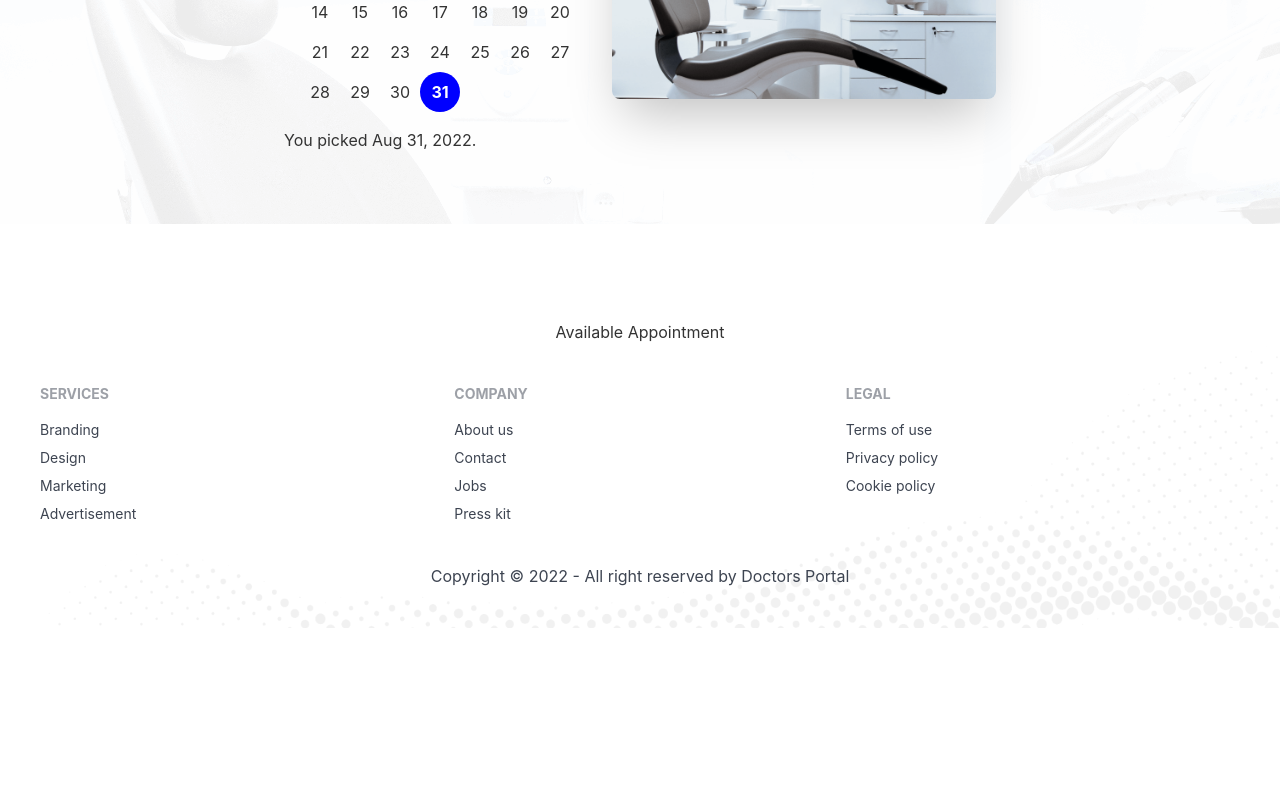
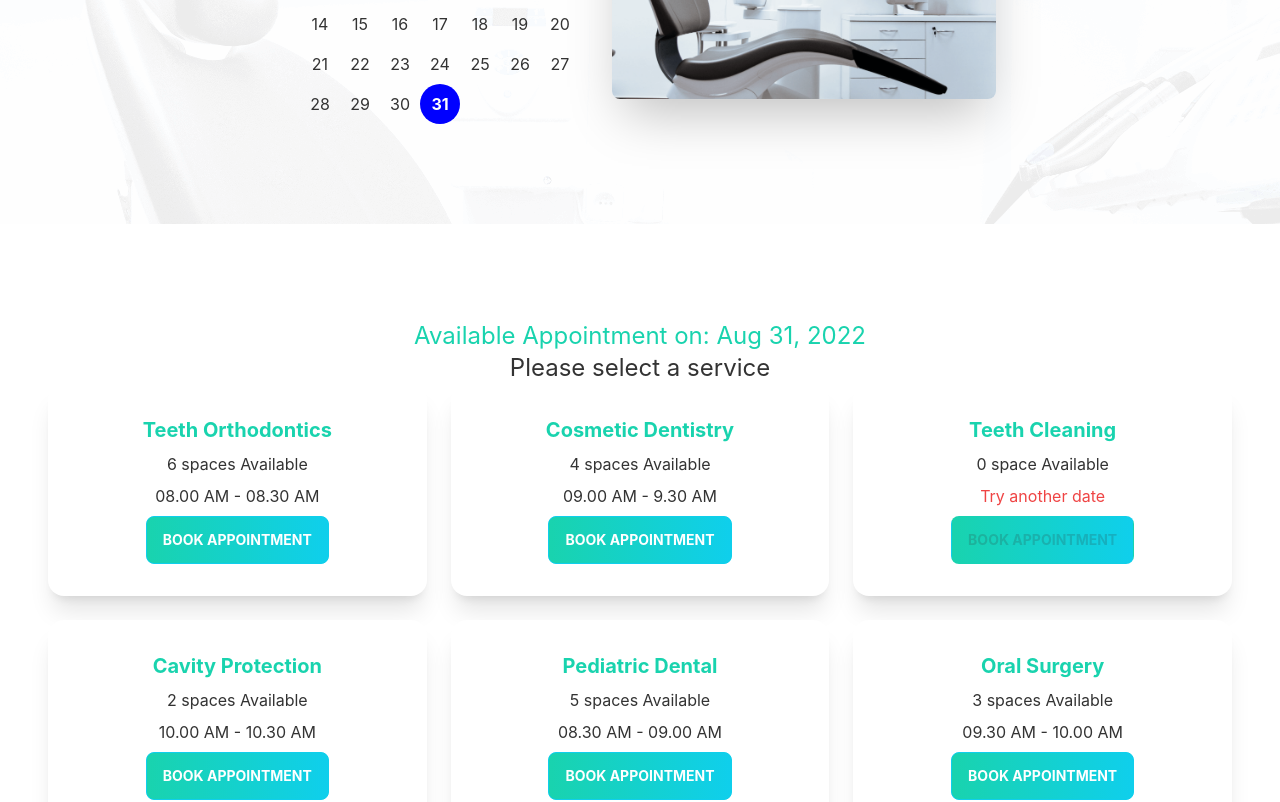
Before and after one commit to dear-mahmud-bd/web-project-001, a React (Create React App) app: page /appointment in a window 1280 px wide. Shown: the part 480-1282 px from the top of the page. Before the commit the page ends 1108 px from the top, so only its background shows below. Built offline with nearby package versions, Linux system fonts and the light colour scheme.

Commit message:
Appointment-Service

```diff
--- /dev/null
+++ b/public/services.json
@@ -0,0 +1,57 @@
+[
+    {
+      "_id": 1,
+      "name": "Teeth Orthodontics",
+      "slots": [
+        "08.00 AM - 08.30 AM",
+        "08.30 AM - 09.00 AM",
+        "09.00 AM - 9.30 AM",
+        "09.30 AM - 10.00 AM",
+        "10.00 AM - 10.30 AM",
+        "10.30 AM - 11.00 AM"
+      ]
+    },
+    {
+      "_id": 2,
+      "name": "Cosmetic Dentistry",
+      "slots": [
+        "09.00 AM - 9.30 AM",
+        "09.30 AM - 10.00 AM",
+        "10.00 AM - 10.30 AM",
+        "10.30 AM - 11.00 AM"
+      ]
+    },
+    {
+      "_id": 3,
+      "name": "Teeth Cleaning",
+      "slots": []
+    },
+    {
+      "_id": 4,
+      "name": "Cavity Protection",
+      "slots": [
+        "10.00 AM - 10.30 AM",
+        "10.30 AM - 11.00 AM"
+      ]
+    },
+    {
+      "_id": 5,
+      "name": "Pediatric Dental",
+      "slots": [
+        "08.30 AM - 09.00 AM",
+        "09.00 AM - 9.30 AM",
+        "09.30 AM - 10.00 AM",
+        "10.00 AM - 10.30 AM",
+        "10.30 AM - 11.00 AM"
+      ]
+    },
+    {
+      "_id": 6,
+      "name": "Oral Surgery",
+      "slots": [
+        "09.30 AM - 10.00 AM",
+        "10.00 AM - 10.30 AM",
+        "10.30 AM - 11.00 AM"
+      ]
+    }
+  ]
--- a/src/components/Pages/Appointment/Appointment.js
+++ b/src/components/Pages/Appointment/Appointment.js
@@ -1,14 +1,15 @@
-import React from 'react';
+import React, { useState } from 'react';
 import Footer from '../../Shared/Footer';
 import AppointmentBanner from './AppointmentBanner';
 import AvailableAppointment from './AvailableAppointment';
 
 const Appointment = () => {
+    const [date, setDate] = useState(new Date());
     return (
         <div>
-            <AppointmentBanner/>
-            <AvailableAppointment/>
-            <Footer/>
+            <AppointmentBanner date={date} setDate={setDate} />
+            <AvailableAppointment date={date} />
+            <Footer />
         </div>
     );
 };
--- a/src/components/Pages/Appointment/AppointmentBanner.js
+++ b/src/components/Pages/Appointment/AppointmentBanner.js
@@ -1,12 +1,10 @@
-import React, { useState } from 'react';
+import React from 'react';
 import bg from '../../../assets/images/bg.png';
 import chair from '../../../assets/images/chair.png';
 import { DayPicker } from 'react-day-picker';
-import { format } from 'date-fns';
 import 'react-day-picker/dist/style.css';
 
-const AppointmentBanner = () => {
-    const [date, setDate] = useState(new Date());
+const AppointmentBanner = ({date, setDate}) => {
     return (
         <section className='mb-24 py-20'
             style={{
@@ -23,7 +21,6 @@
                             selected={date}
                             onSelect={setDate}
                         />
-                        <p>You picked {format(date, 'PP')}.</p>
                     </div>
                 </div>
             </div>
--- /dev/null
+++ b/src/components/Pages/Appointment/AppointmentService.js
@@ -0,0 +1,21 @@
+import React from 'react';
+
+const AppointmentService = ({ service }) => {
+    const { name, slots } = service;
+    return (
+        <div className="card lg:max-w-lg bg-base-100 shadow-xl">
+            <div className="card-body">
+                <h2 className="font-bold text-xl text-secondary">{name}</h2>
+                <p>{slots.length} {slots.length > 1 ? "spaces" : "space"} Available</p>
+                <p>
+                    {slots.length ? <span>{slots[0]}</span> : <span className='text-red-500'>Try another date</span>}
+                </p>
+                <div className="card-actions justify-center">
+                    <button disabled={slots.length === 0} className="btn btn-primary uppercase text-white font-bold bg-gradient-to-r from-secondary to-primary">book appointment</button>
+                </div>
+            </div>
+        </div>
+    );
+};
+
+export default AppointmentService;
--- a/src/components/Pages/Appointment/AvailableAppointment.js
+++ b/src/components/Pages/Appointment/AvailableAppointment.js
@@ -1,8 +1,24 @@
-import React from 'react';
+import React, { useState, useEffect } from 'react';
+import { format } from 'date-fns';
+import AppointmentService from './AppointmentService';
 
-const AvailableAppointment = () => {
+const AvailableAppointment = ({ date }) => {
+    const [services, setServices] = useState([]);
+    useEffect(() => {
+        fetch('services.json')
+            .then(res => res.json())
+            .then(data => setServices(data))
+    }, [])
     return (
-        <h1 className='text-center'>Available Appointment</h1>
+        <section className='px-12'>
+            <div className='text-center text-2xl'>
+                <h1 className='text-secondary'>Available Appointment on: {format(date, 'PP')}</h1>
+                <h1 className=''>Please select a service</h1>
+            </div>
+            <div className='grid grid-cols-1 md:grid-cols-2 lg:grid-cols-3 gap-6 text-center'>
+                {services.map(service=> <AppointmentService key={service._id} service={service}/>)}
+            </div>
+        </section>
     );
 };
 
```
